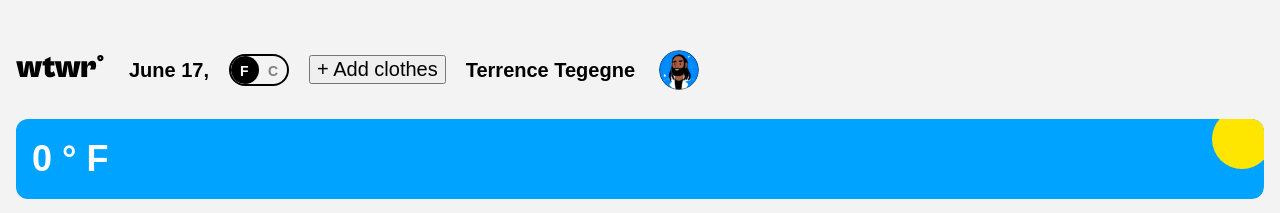
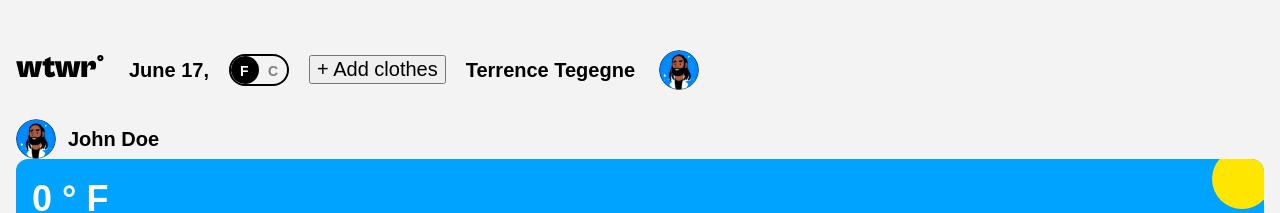
Before and after one commit to Bdotgo17/se_project_react, a React (Vite) app: page / in a window 1280 px wide. Shown: the top 213 px of the page. Built offline with nearby package versions, Linux system fonts and the light colour scheme; no server answers; data requests are answered from the project's data file; a web font is replaced by a local one.

Commit message:
sidebar resubmit

```diff
--- a/src/components/App/App.jsx
+++ b/src/components/App/App.jsx
@@ -12,6 +12,7 @@ import { filterWeatherData, getWeather } from "../../utils/weatherApi";
 import CurrentTemperatureUnitContext from "../../contexts/CurrentTemperatureUnitContext";
 import ClothesSection from "../ClothesSection/ClothesSection";
 import { getItems, addItem, deleteItem } from "../../utils/api";
+import SideBar from "../SideBar/SideBar";
 
 const MODALS = {
   ADD_GARMENT: "add-garment",
@@ -146,6 +147,7 @@ function App() {
                 weatherData={weatherData}
                 username={username}
               />
+              <SideBar username="John Doe" />
               <Routes>
                 <Route
                   path="/"
--- a/src/index.css
+++ b/src/index.css
@@ -1,6 +1,5 @@
 @import url(./vendor/normalize.css);
 @import url("https://fonts.googleapis.com/css2?family=Cabinet+Grotesk:wght@700&display=swap");
-@import "./components/Sidebar/Sidebar.css";
 
 @font-face {
   font-family: "Cabinet Grotesk";
```
